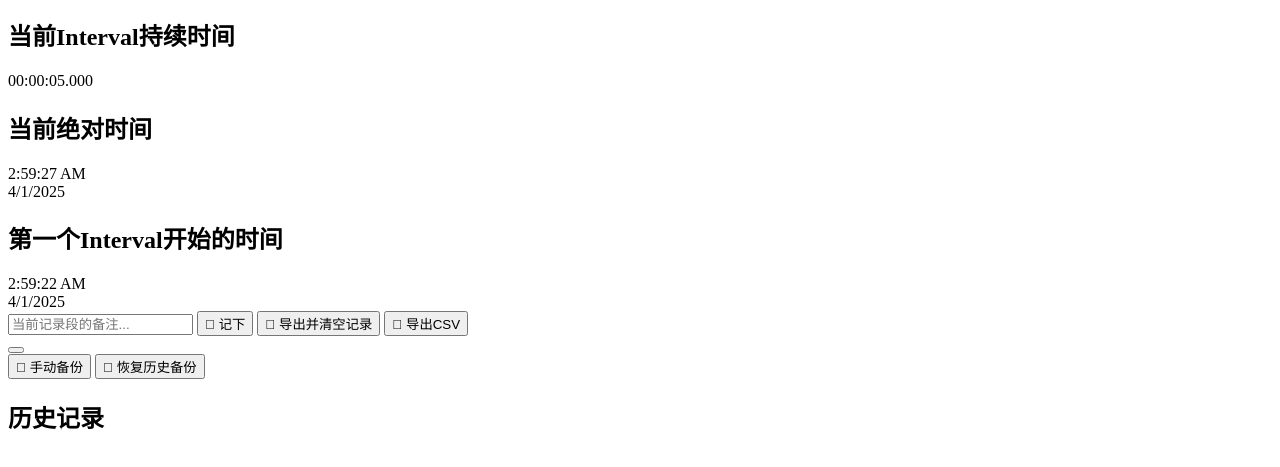
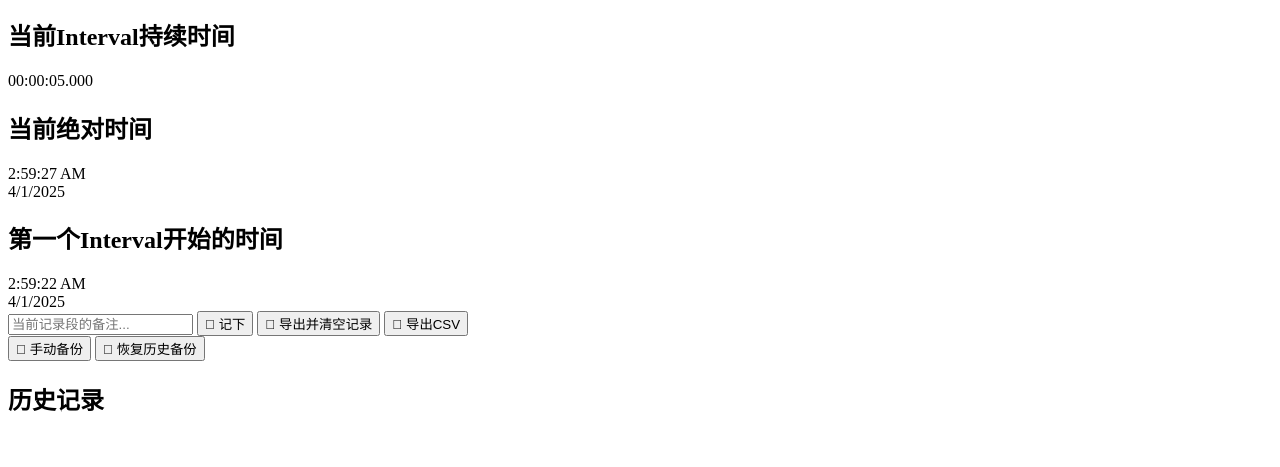
Before and after one commit to SamZebrado/LocalStopWatch, a plain HTML site: page stopwatch_combined.html in a window 1280 px wide. Shown: the part 117-584 px from the top of the page. Drawn offline with Linux system fonts and the light colour scheme.

Commit message:
update combined version following last commit

```diff
--- a/stopwatch_combined.html
+++ b/stopwatch_combined.html
@@ -189,17 +189,6 @@ window.onload = () => {
   logs.push({ type: '刷新', time: formatDateWithTimezone(new Date()) });
   localStorage.setItem('logs', JSON.stringify(logs));
   updateLogDisplay();
-
-const parseAllBtn = document.createElement('button');
-parseAllBtn.setAttribute('data-zh', '解析全部');
-parseAllBtn.setAttribute('data-mix', '解析全部 / Parse All');
-parseAllBtn.setAttribute('data-en', 'Parse All');
-parseAllBtn.textContent = getI18n('parseAll');
-parseAllBtn.onclick = () => {
-  intervals.forEach((_, i) => parseMemo(i));
-};
-document.getElementById('interval-controls')?.appendChild(parseAllBtn);
-
 };
 
 
```
